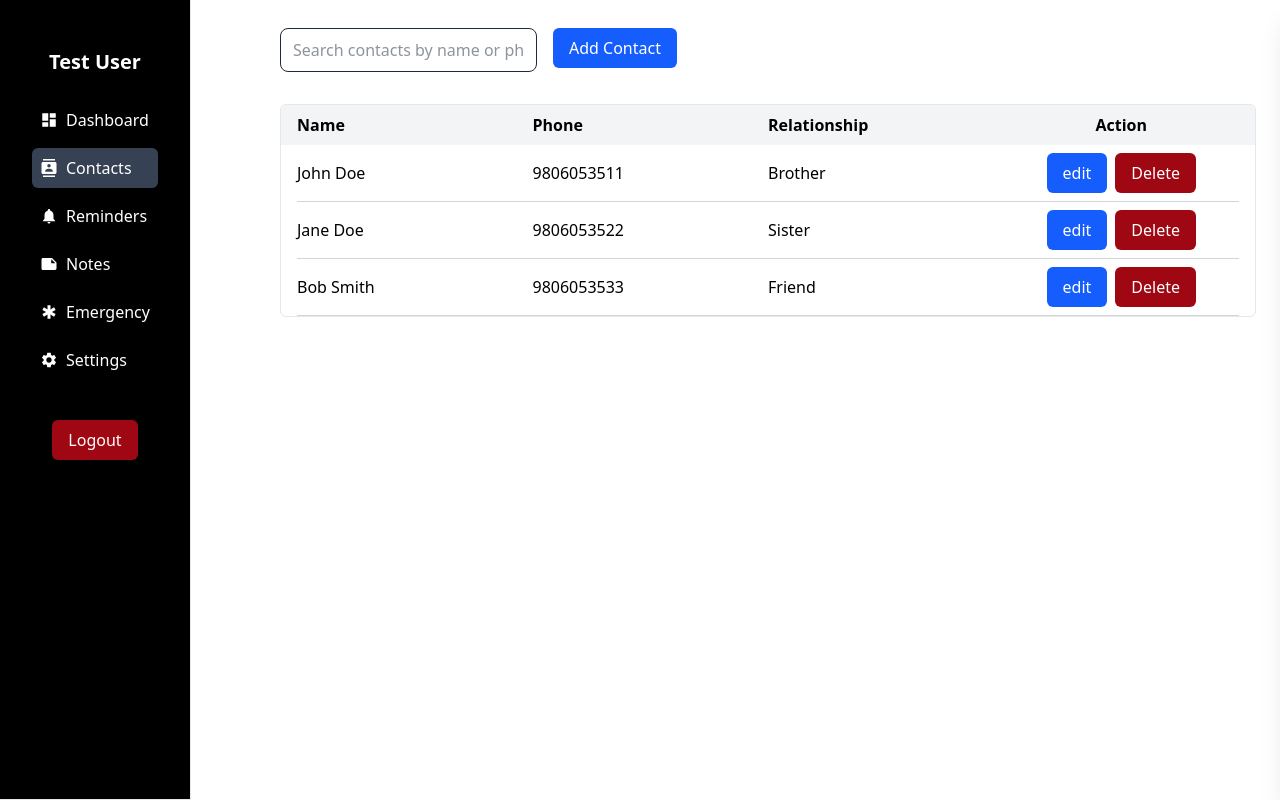
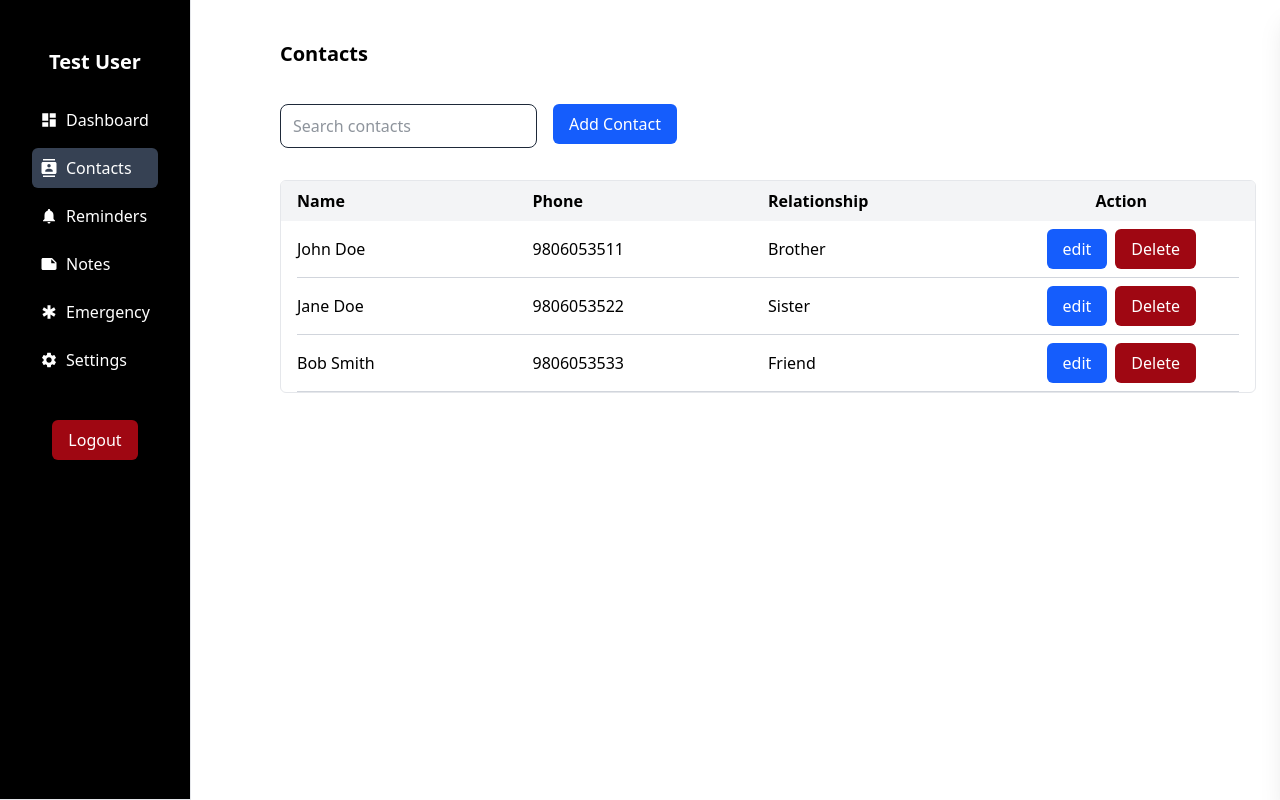
Before and after one commit to sushant2051/FypTesting, a React (Vite) app: page /contacts in a window 1280 px wide. Built offline with nearby package versions, Linux system fonts and the light colour scheme.

Commit message:
update a contact form

```diff
--- a/src/features/contact/Contact.tsx
+++ b/src/features/contact/Contact.tsx
@@ -135,10 +135,11 @@ const Contact = () => {
     <div className="p-6 w-full flex flex-col gap-4">
       {!showForm ? (
         <>
+          <p className="text-xl font-bold py-4">Contacts</p>
           <div className="flex items-center gap-4 mb-4">
             <InputField
               type="text"
-              placeholder="Search contacts by name or phone..."
+              placeholder="Search contacts"
               value={searchQuery}
               onChange={(e) => setSearchQuery(e.target.value)}
             />
@@ -167,8 +168,8 @@ const Contact = () => {
                       />
 
                       <Button
-                      variant='secondary'
-                        label='Delete'
+                        variant="secondary"
+                        label="Delete"
                         onClick={() => handleDelete(contact.id)}
                       />
                     </span>
@@ -190,7 +191,7 @@ const Contact = () => {
         >
           <button
             type="button"
-            className="flex items-center gap-2 mb-2"
+            className="flex items-center gap-2 mb-2 cursor-pointer"
             onClick={handleBack}
           >
             <IoArrowBack /> Go Back
```
